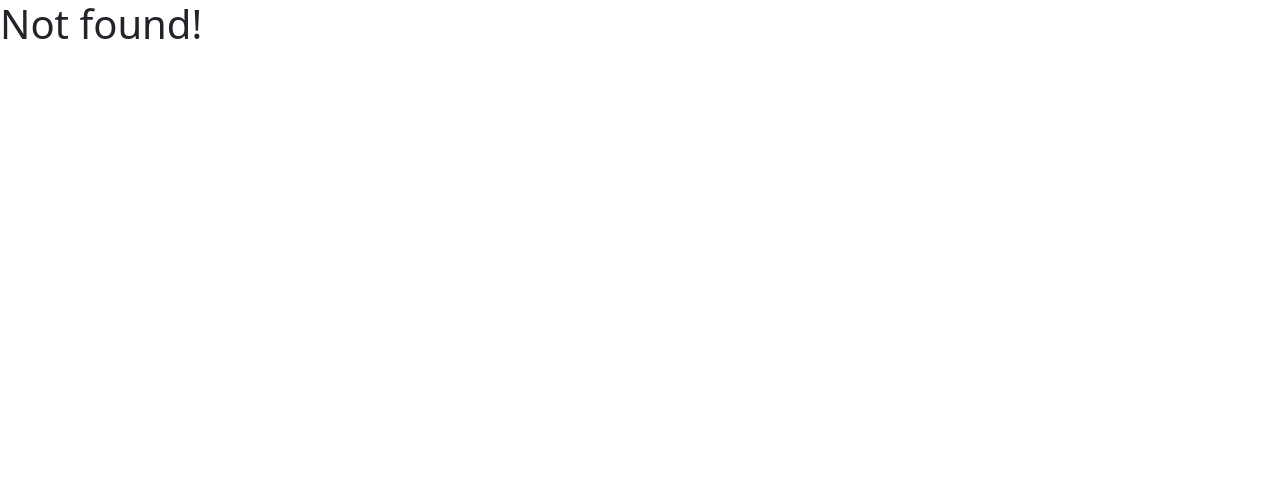
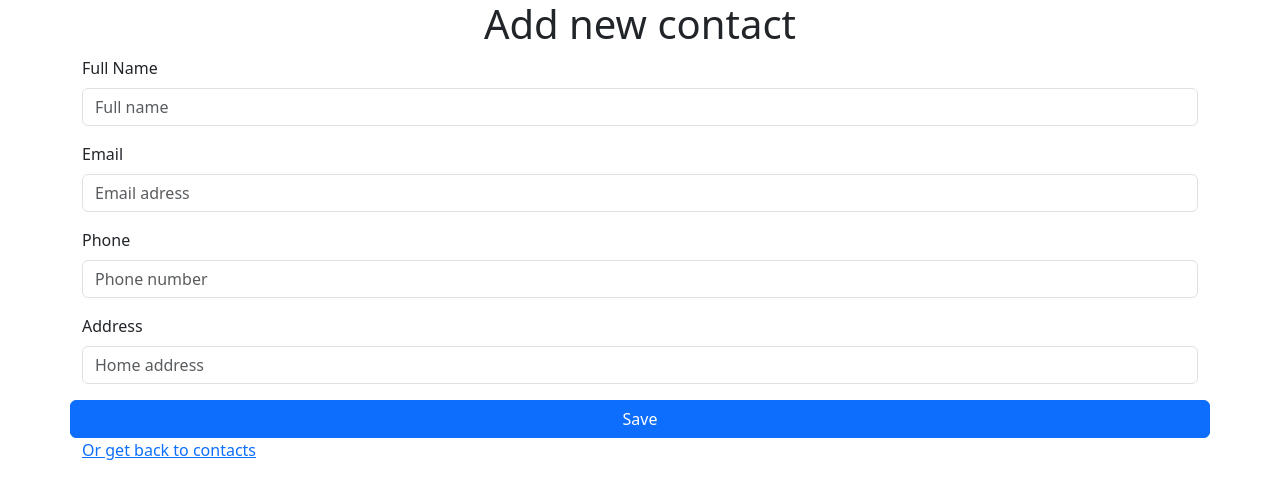
Before and after one commit to 4GeeksAcademy/TobiasLonardi-ContactList, a React (Vite) app: page /updateContact in a window 1280 px wide. Before the commit this address had no page. Shown: the top 498 px of the page. Built offline with nearby package versions, Linux system fonts and the light colour scheme.

Commit message:
borrar elementos y layout de update contact

```diff
--- a/src/pages/Home.jsx
+++ b/src/pages/Home.jsx
@@ -19,7 +19,19 @@ export const Home = () => {
 
 	const [contact, setContact] = useState(defaultContact)
 
+	const [deleteID, setDeleteID] = useState(0)
+
 	const [allContacts, setAllContacts] = useState([])
+
+	async function deleteContact(id){
+		const response = await fetch(`${defaultAPI}/agendas/Tobias/contacts/${id}`,{
+			method:"DELETE"
+		})
+		if(response.ok){
+			getAllContacts()
+		}
+	}
+
 
 	async function getAllContacts() {
 		const result = await fetch(`${defaultAPI}/agendas/Tobias`)
@@ -46,7 +58,7 @@ export const Home = () => {
 			<div className="d-flex flex-column ">
 				{allContacts.map((item) =>
 
-					<div className=" bg-primary-subtle border border-primary-subtle rounded-3">
+					<div className=" bg-secondary-subtle border border-secondary-subtle rounded-3">
 						<div className="d-flex justify-content-start w-100">
 
 							<img src="https://i.pravatar.cc/300" alt="" className="profilePicture rounded-circle" />
@@ -76,9 +88,9 @@ export const Home = () => {
 
 							</div>
 							<div className="d-flex justify-content-end w-100 ">
-								<i className="fa-solid fa-pencil p-4"></i>
+								<Link className="fa-solid fa-pencil p-4" to="/updateContact" style={{ color: 'inherit', textDecoration: 'none' }}></Link>
 
-								<i className="fa-solid fa-trash p-4 btn"data-bs-target="#exampleModalToggle" data-bs-toggle="modal"></i>
+								<i className="fa-solid fa-trash p-4 btn"data-bs-target="#exampleModalToggle" data-bs-toggle="modal" onClick={()=>setDeleteID(item.id)}></i>
 							</div>
 						</div>
 
@@ -100,7 +112,7 @@ export const Home = () => {
 							are you sure do you want to delete it?
 						</div>
 						<div class="modal-footer">
-							<button class="btn btn-secondary" data-bs-dismiss="modal">delete</button>
+							<button class="btn btn-secondary" data-bs-dismiss="modal" onClick={()=>deleteContact(deleteID)}>delete</button>
 							<button class="btn btn-primary" data-bs-dismiss="modal">cancel</button>
 						</div>
 					</div>
--- /dev/null
+++ b/src/pages/UpdateContact.jsx
@@ -0,0 +1,83 @@
+import { useState } from "react"
+import { Link } from "react-router-dom"
+
+export const UpdateContact= ()=>{
+    const contactDefaultValue = {
+      name:"",
+      email:"",
+      phone:"",
+      address:"",
+   }
+
+   const [contact,SetContact] = useState(contactDefaultValue)
+
+   function onChangeContact(event){
+      SetContact(
+         {
+            ...contact,
+            [event.target.name] : event.target.value
+         }
+
+      )
+   }
+    return (
+      <div className="container">
+         <div className=" row flex-column justify-content-center align-items-center">
+            <h1 className="text-center">Add new contact</h1>
+            <form action=""
+				   onSubmit={(event) => {event.preventDefault()}}>
+               <div className="mb-3 col-12">
+                  <label for="exampleInputEmail1" className="form-label">Full Name</label>
+                  <input
+                     type="email"
+                     className="form-control"
+                     id="exampleInputEmail1"
+                     aria-describedby="emailHelp"
+                     placeholder="Full name"
+                     name="name"
+                     onChange={onChangeContact}
+                      />
+               </div>
+               <div className="mb-3 col-12">
+                  <label for="exampleInputEmail1" className="form-label">Email</label>
+                  <input
+                     type="email"
+                     className="form-control"
+                     id="exampleInputEmail1"
+                     aria-describedby="emailHelp"
+                     placeholder="Email adress"
+                     name="email"
+                     onChange={onChangeContact} />
+               </div>
+               <div className="mb-3 col-12">
+                  <label for="exampleInputEmail1" className="form-label">Phone</label>
+                  <input
+                     type="email"
+                     className="form-control"
+                     id="exampleInputEmail1"
+                     aria-describedby="emailHelp"
+                     placeholder="Phone number"
+                     name="phone"
+                     onChange={onChangeContact}
+                   />
+               </div>
+               <div className="mb-3 col-12">
+                  <label for="exampleInputEmail1" className="form-label">Address</label>
+                  <input
+                     type="email"
+                     className="form-control"
+                     id="exampleInputEmail1"
+                     aria-describedby="emailHelp"
+                     placeholder="Home address"
+                     name="address"
+                     onChange={onChangeContact} />
+               </div>
+
+            </form>
+              <Link type="submit" class="btn btn-primary" to="/" >Save</Link>
+              <Link to="/">Or get back to contacts</Link>
+
+         </div>
+      </div>
+    )
+}
--- a/src/routes.jsx
+++ b/src/routes.jsx
@@ -10,6 +10,7 @@ import { Home } from "./pages/Home";
 import { Single } from "./pages/Single";
 import { Demo } from "./pages/Demo";
 import { AddContact } from "./pages/AddContact";
+import {UpdateContact} from "./pages/UpdateContact";
 
 export const router = createBrowserRouter(
     createRoutesFromElements(
@@ -26,6 +27,7 @@ export const router = createBrowserRouter(
         <Route path= "/" element={<Home />} />
         <Route path="/single/:theId" element={ <Single />} />  {/* Dynamic route for single items */}
         <Route path="/addContact" element={<AddContact/>} />
+        <Route path="/updateContact" element={<UpdateContact/>} />
         <Route path="/demo" element={<Demo />} />
       </Route>
     )
```
